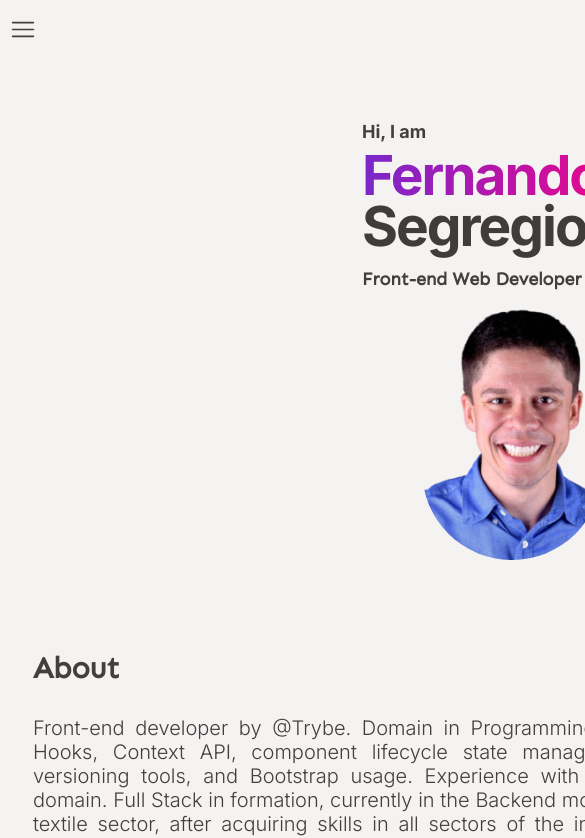
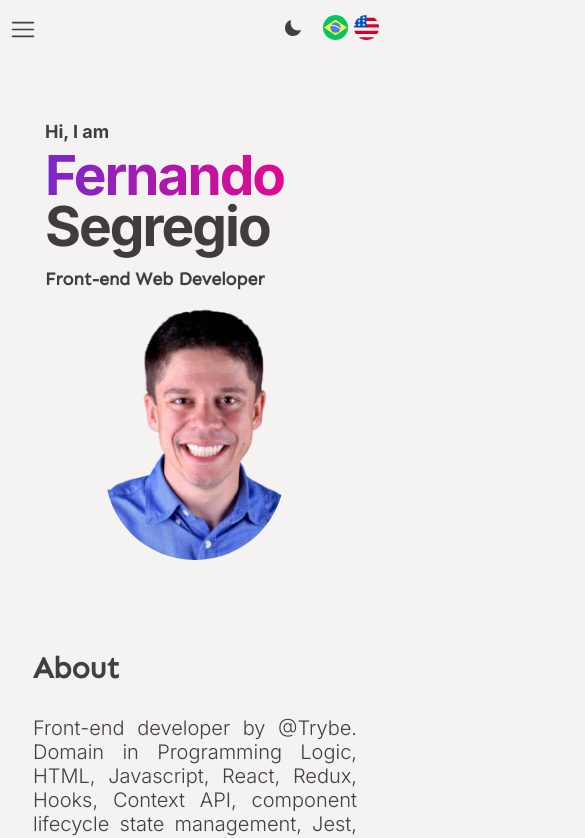
Before and after one commit to FernandoSegregio/dev, a React (Vite) app: page / in a window 390 px wide. Shown: the top 838 px of the page, 585 px wide, since content can reach past the window. Built offline with nearby package versions, Linux system fonts and the light colour scheme.

Commit message:
style: adiciona tamanho para o body mobile.

```diff
--- a/src/style/GlobalStyle.js
+++ b/src/style/GlobalStyle.js
@@ -26,6 +26,13 @@ const GlobalStyles = createGlobalStyle`
     margin-left: auto;
     margin-right: auto;
   }
+  @media (max-width: 800px) {
+    body {
+      width: 100%;
+    }
+  }
+
+
 `;
 
 export default GlobalStyles;
```
